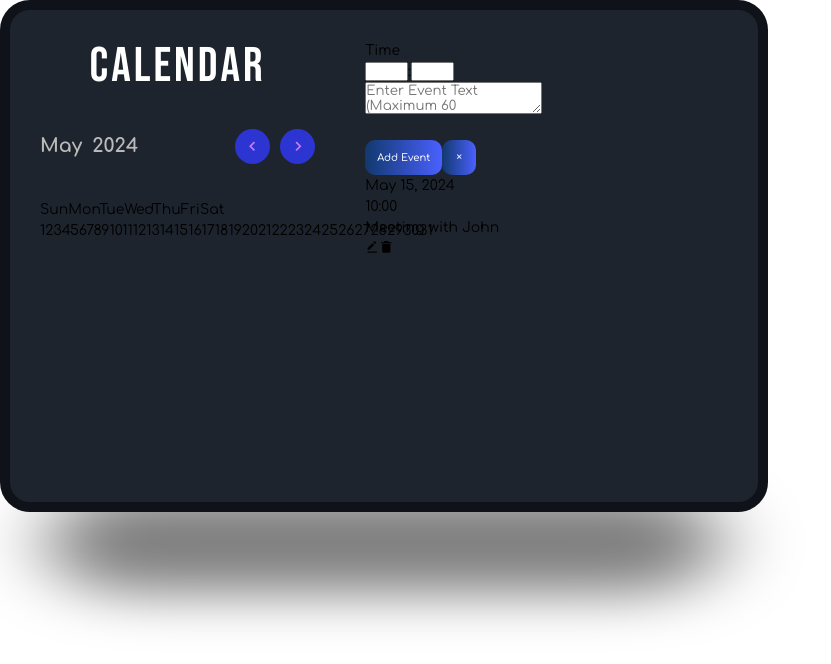
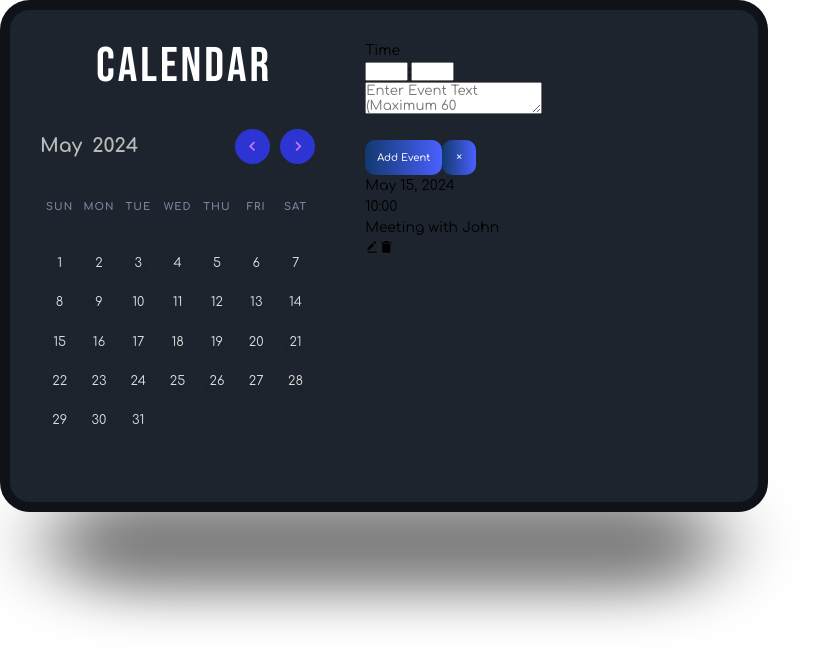
Before and after one commit to kaveenskn/InternQuest-web-Group2, a React (Vite) app: page /Calendar in a window 1280 px wide. Shown: the top 664 px of the page, without its empty margins (0-831 px from the left). Built offline with nearby package versions, Linux system fonts and the light colour scheme.

Commit message:
errors resolving

```diff
--- a/src/pages/Calendar.jsx
+++ b/src/pages/Calendar.jsx
@@ -40,7 +40,7 @@
                     <span>14</span>
                     <span>15</span>
                     <span>16</span>
-                    <span>17</span>
+                    <span className='current-day'>17</span>
                     <span>18</span>
                     <span>19</span>
                     <span>20</span>
--- a/src/styles/Calendar.css
+++ b/src/styles/Calendar.css
@@ -56,6 +56,7 @@
     font-size: clamp(4rem, 3.8cqi, 7rem);
     color: #fff;
     letter-spacing: 0.3rem;
+    padding-left: 1.3rem;
 }
 
 .navigate-date {
@@ -88,3 +89,37 @@
     color: #c97cfa;
     cursor: pointer;
 }
+
+.weekdays {
+    width: 100%;
+    display: flex;
+    margin: 3rem 0;
+}
+
+.weekdays span {
+    width: calc(100% / 7);
+    font-size: clamp(1rem, 0.8cqi, 1.3rem);
+    font-weight: bold;
+    text-transform: uppercase;
+    color: #78879e;
+    letter-spacing: 0.1rem;
+    display: flex;
+    justify-content: center;
+}
+
+.days {
+    display: flex;
+    flex-wrap: wrap;
+}
+
+.days span {
+    font-size: clamp(1.2rem, 1cqi, 1.6rem);
+    width: calc(100% / 7);
+    aspect-ratio: 1;
+    display: flex;
+    justify-content: center;
+    align-items: center;
+    color: #ddd;
+    cursor: pointer;
+    text-shadow: 0 0.5rem 1rem rgba(0, 0, 0, 0.2);
+}
```
